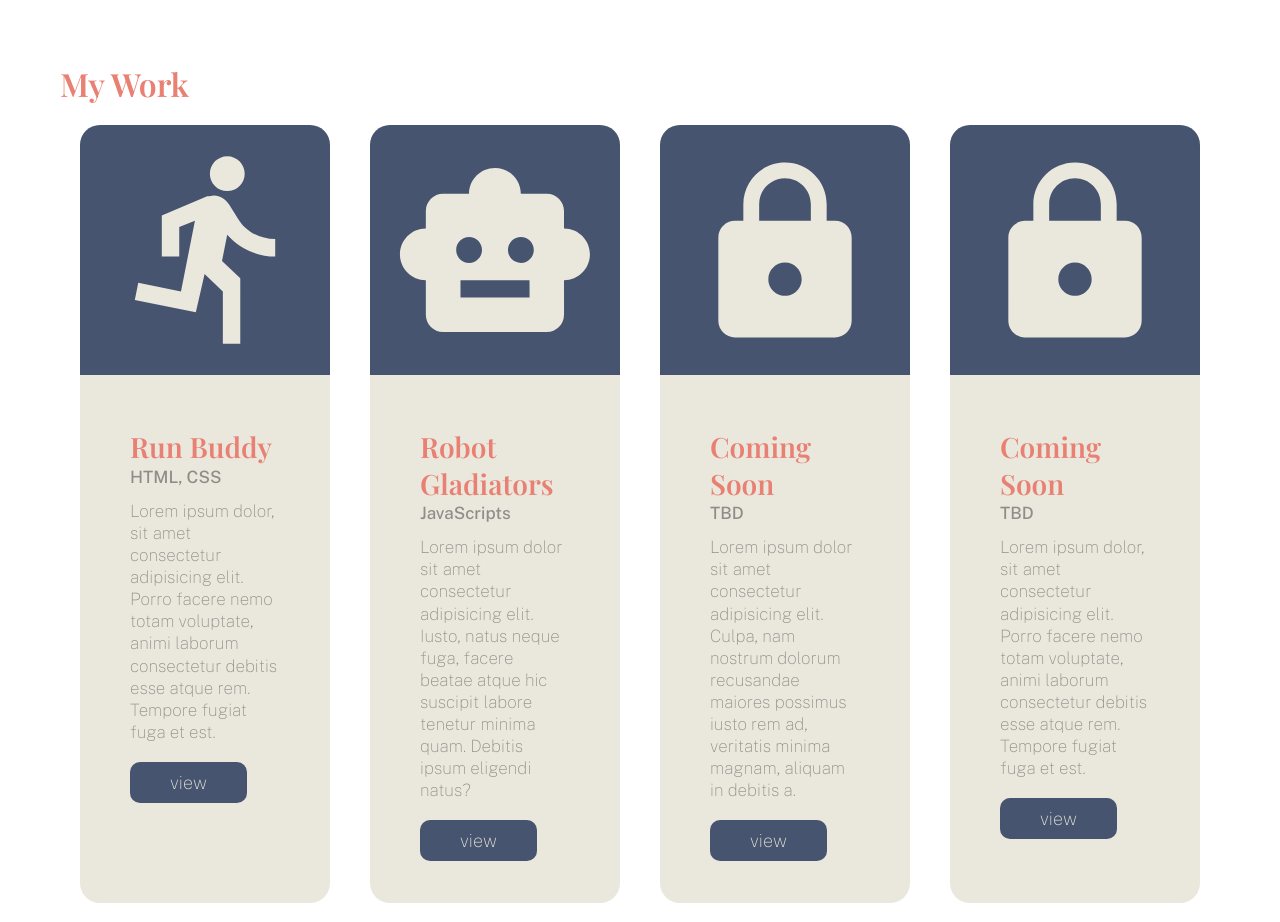
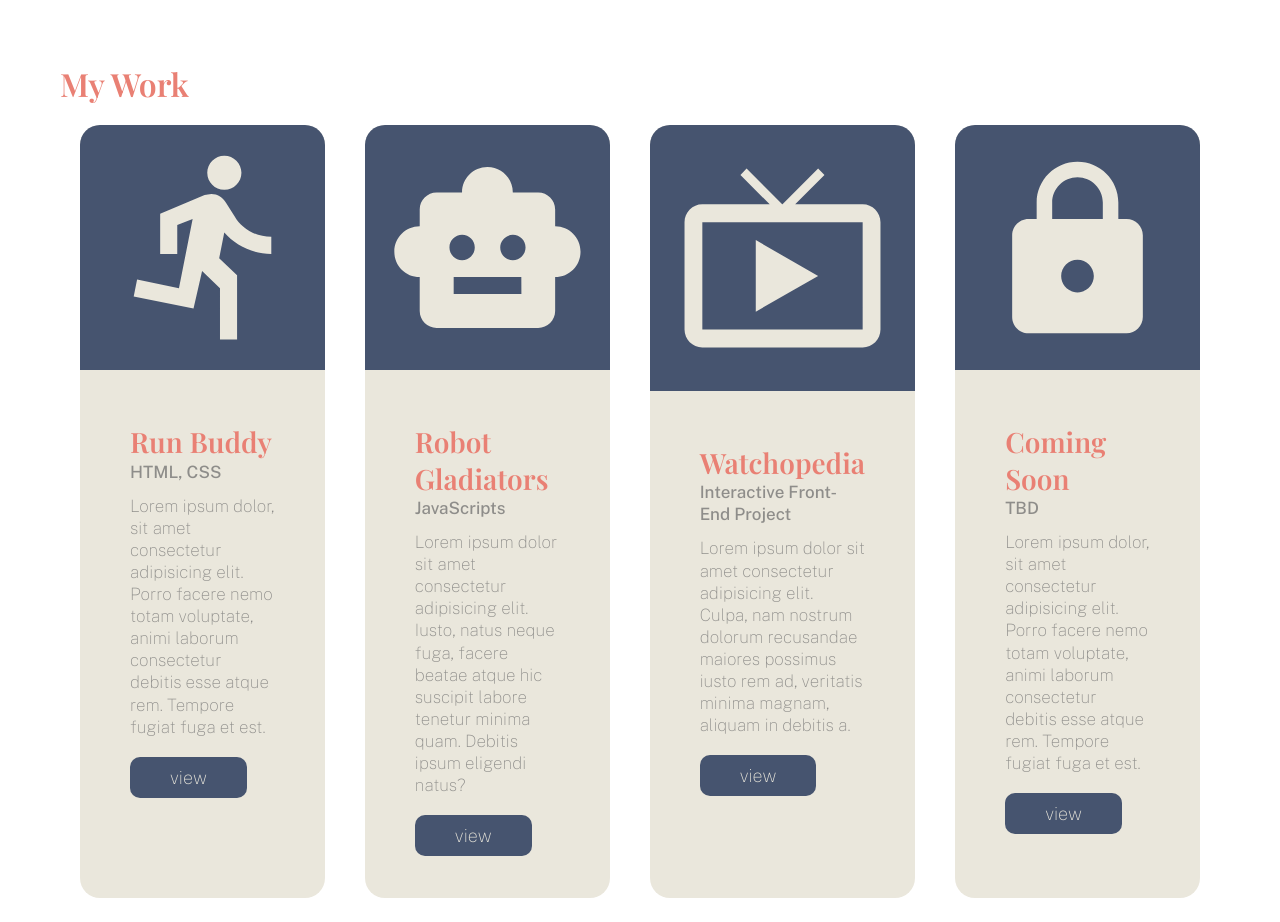
Before and after one commit to felipezintzun/portfolio, a plain HTML site: page index.html in a window 1280 px wide. Shown: the part 980-1902 px from the top of the page. Drawn offline with nearby package versions, Linux system fonts and the light colour scheme.

Commit message:
added watchopedia project to portfolio

```diff
--- a/index.html
+++ b/index.html
@@ -87,14 +87,14 @@
             </article>
 
             <article class="work">
-                <img src="./assets/images/lock-icon.svg" alt="lock icon" />
+                <img src="./assets/images/television-icon.svg" alt="lock icon" />
                 <div class="work-type">
-                    <h3 class="work-name">Coming Soon</h3>
-                    <h4 class="work-role">TBD</h4>
+                    <h3 class="work-name">Watchopedia</h3>
+                    <h4 class="work-role">Interactive Front-End Project</h4>
                     <p>
                         Lorem ipsum dolor sit amet consectetur adipisicing elit. Culpa, nam nostrum dolorum recusandae maiores possimus iusto rem ad, veritatis minima magnam, aliquam in debitis a.
                     </p>
-                    <a href="/" target="_blank" class="button">view</a>
+                    <a href="https://felipezintzun.github.io/watchopedia/" target="_blank" class="button">view</a>
                 </div>
             </article>
 
```
Also changed, not shown: assets/images/television-icon.svg (added).
